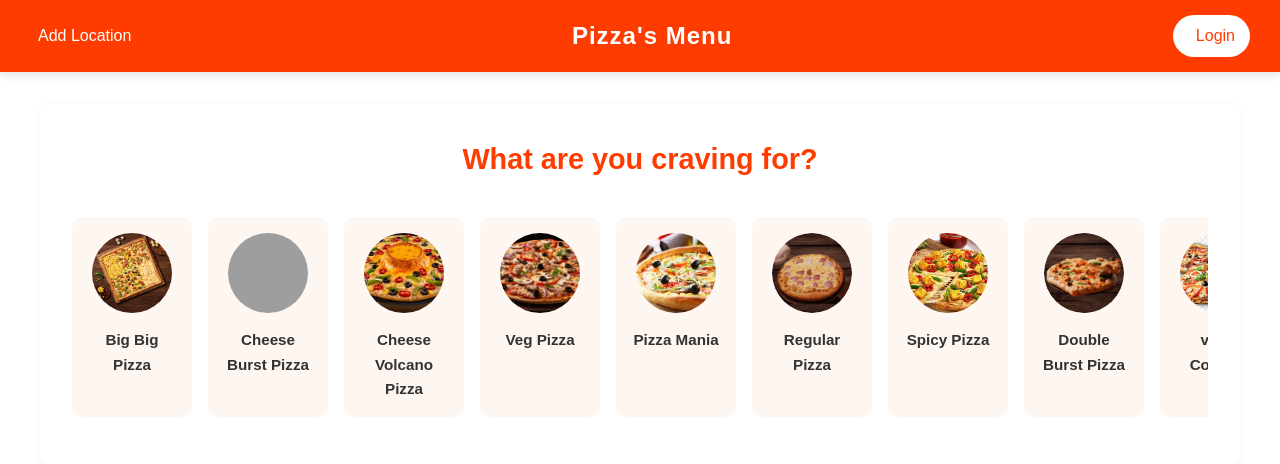
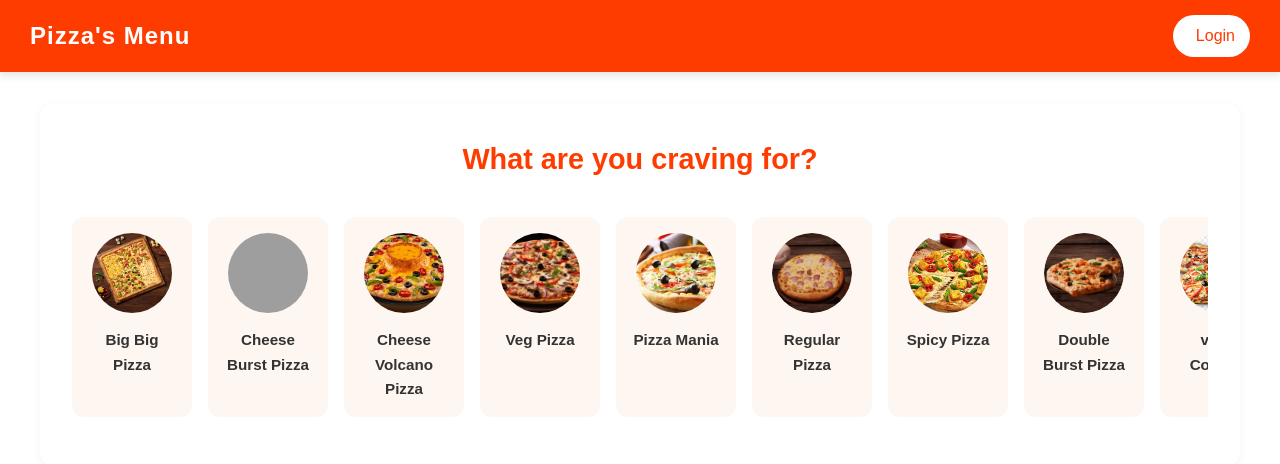
Before and after one commit to YuG281205/Grinali1, a Django app: page / in a window 1280 px wide. Shown: the top 464 px of the page. Run offline with Django 5.2, Linux system fonts and the light colour scheme; grey boxes are pictures that could not be loaded.

```diff
--- a/pizza/static/index.css
+++ b/pizza/static/index.css
@@ -27,12 +27,6 @@ body {
   font-size: 24px;
   font-weight: bold;
   letter-spacing: 1px;
-}
-
-.navbar .location {
-  display: flex;
-  align-items: center;
-  font-size: 16px;
 }
 
 .navbar .location i {
--- a/pizza/templates/index.html
+++ b/pizza/templates/index.html
@@ -77,11 +77,6 @@
   <body>
 
     <nav class="navbar">
-      <div class="location">
-        <i class="fas fa-map-marker-alt"></i>
-        <span>Add Location</span>
-      </div>
-
       <div class="brand">
         Pizza's Menu
       </div>
```
